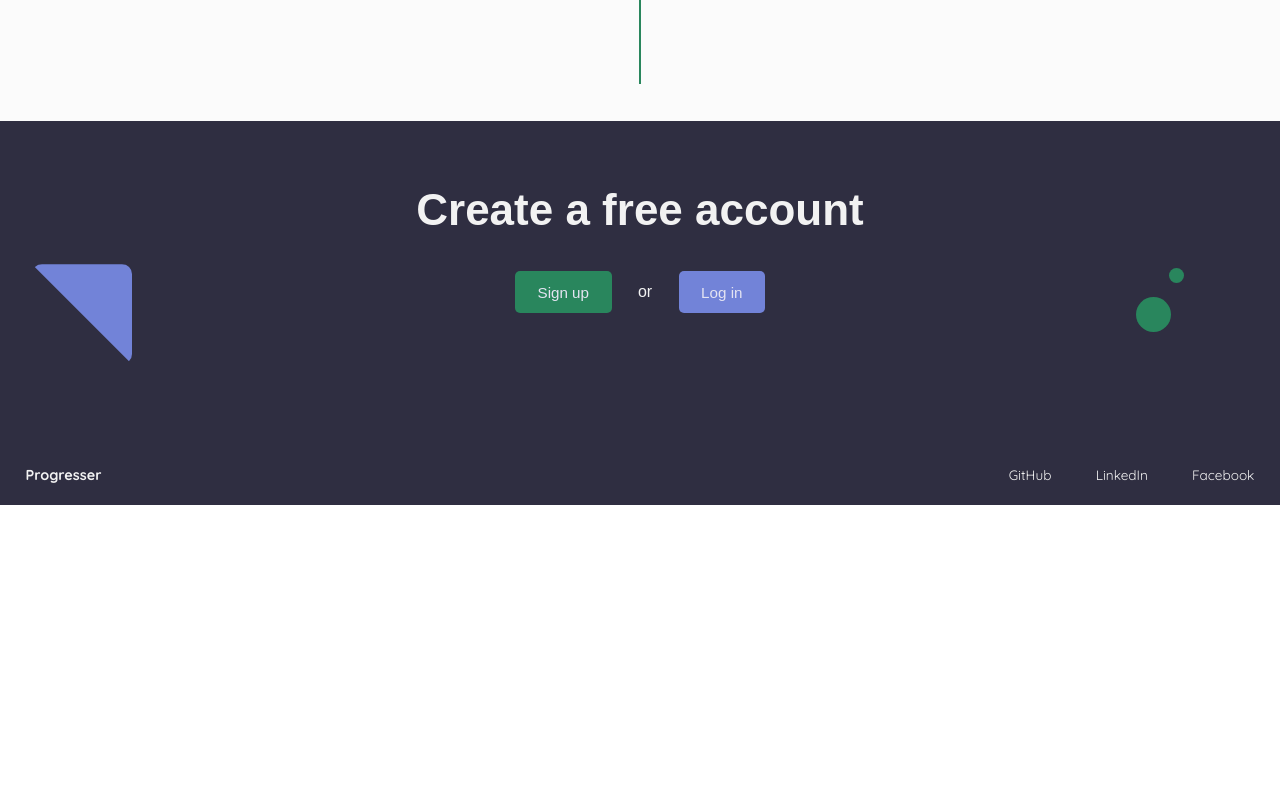
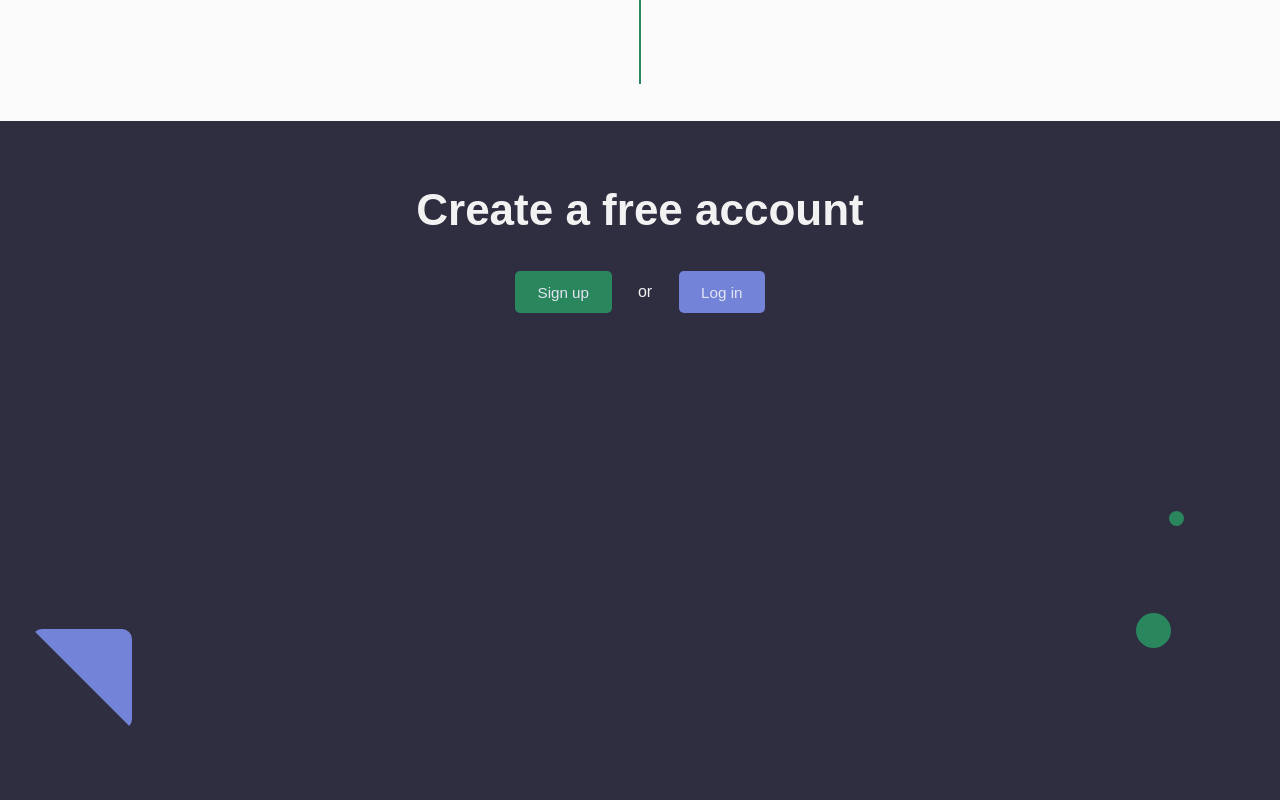
Before and after one commit to JustLearningThings/Progresser, a React app in the folder client/: page / in a window 1280 px wide. Shown: the part 3480-4280 px from the top of the page. Before the commit the page ends 3985 px from the top, so only its background shows below. Built offline with nearby package versions, Linux system fonts and the light colour scheme; no server answers; a web font is replaced by a local one.

Commit message:
fixed selection that conflicts with element on another page

```diff
--- a/client/src/components/Landing.css
+++ b/client/src/components/Landing.css
@@ -117,7 +117,7 @@
     animation: appear 1s 1s ease forwards;
 }
 
-section:not(:last-child) { min-height: 650px; }
+#landing section:not(:last-child) { min-height: 650px; }
 
 .demo-card {
     background-color: #E1DFAD;
```
